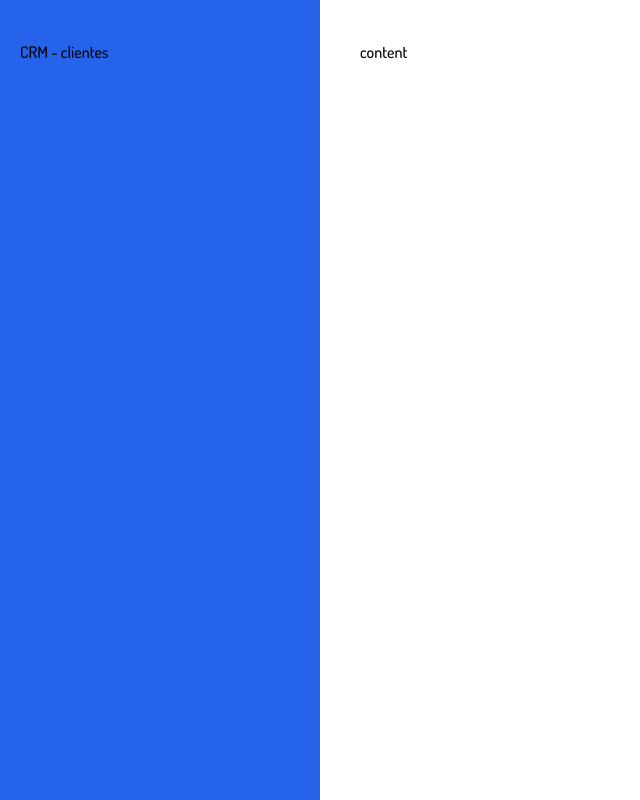
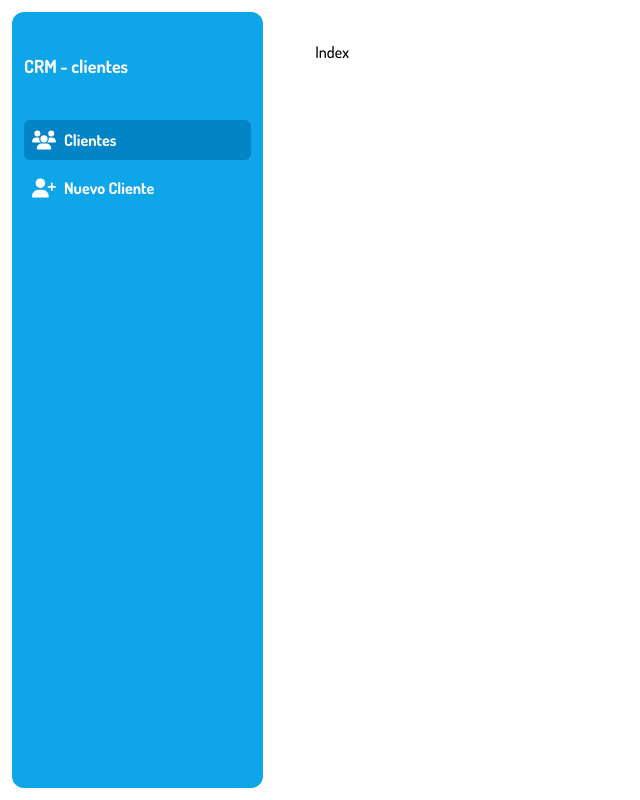
Before and after one commit to HLena/CRMReact, a React (Vite) app: page / in a window 1280 px wide. Shown: the whole page, without its empty margins (0-640 px from the left). Built offline with nearby package versions, Linux system fonts and the light colour scheme.

Commit message:
feat: create sidebar

```diff
--- a/src/components/Layout.jsx
+++ b/src/components/Layout.jsx
@@ -1,13 +1,42 @@
-import { Outlet } from "react-router-dom"
+import { Outlet, Link, useLocation, NavLink } from "react-router-dom";
 
 const Layout = () => {
+
+  const { pathname } = useLocation();
+  const navOptions = [
+    {
+      id: 'OPT001',
+      link: '/',
+      name: 'Clientes',
+      icon: 'src/assets/images/users-solid.svg'
+    },
+    {
+      id: 'OPT002',
+      link:'/customer/new',
+      name: 'Nuevo Cliente',
+      icon: 'src/assets/images/user-plus-solid.svg'
+    }
+  ]
   return (
     <div className="md:flex md:min-h-screen">
-      <aside className="md:w-1/4 bg-blue-600 px-5 py-10">
-        <h2>CRM - clientes</h2>
+      <aside className="md:w-1/4 lg:w-1/5 bg-sky-500 px-3 py-10 m-3 rounded-xl">
+        <h2 className="text-white font-bold text-lg">CRM - clientes</h2>
+        <nav className="mt-10">
+            {
+              navOptions.map(({id, name, link, icon}) => (
+                  <NavLink
+                    key={id}
+                    to={link}
+                    className={`p-2 rounded-md text-white font-bold hover:bg-sky-600 hover:cursor-pointer transition-all mb-2 flex gap-2 ${pathname === link ? 'bg-sky-600':'bg-sky-500'}`}>
+                    <img src={icon} alt={`${name}-icon`} className="w-6"/>
+                    {name}
+                  </NavLink>
+              ))
+            }
+        </nav>
       </aside>
-      <main className="md:w-3/4 md:h-screen p-10 overflow-scroll">
-        content
+      <main className="md:w-3/4 lg:w-4/5 md:h-screen p-10 overflow-scroll">
+        <Outlet/>
       </main>
 
     </div>
```
